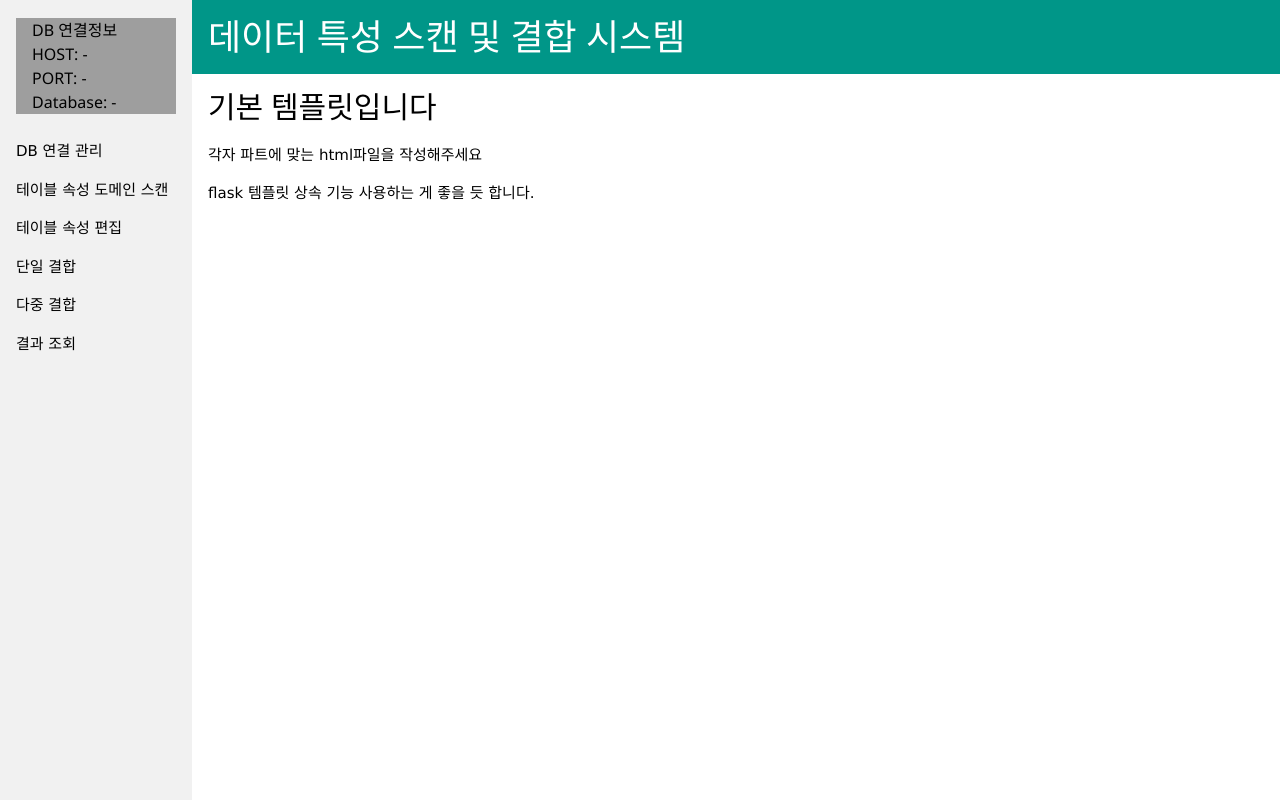
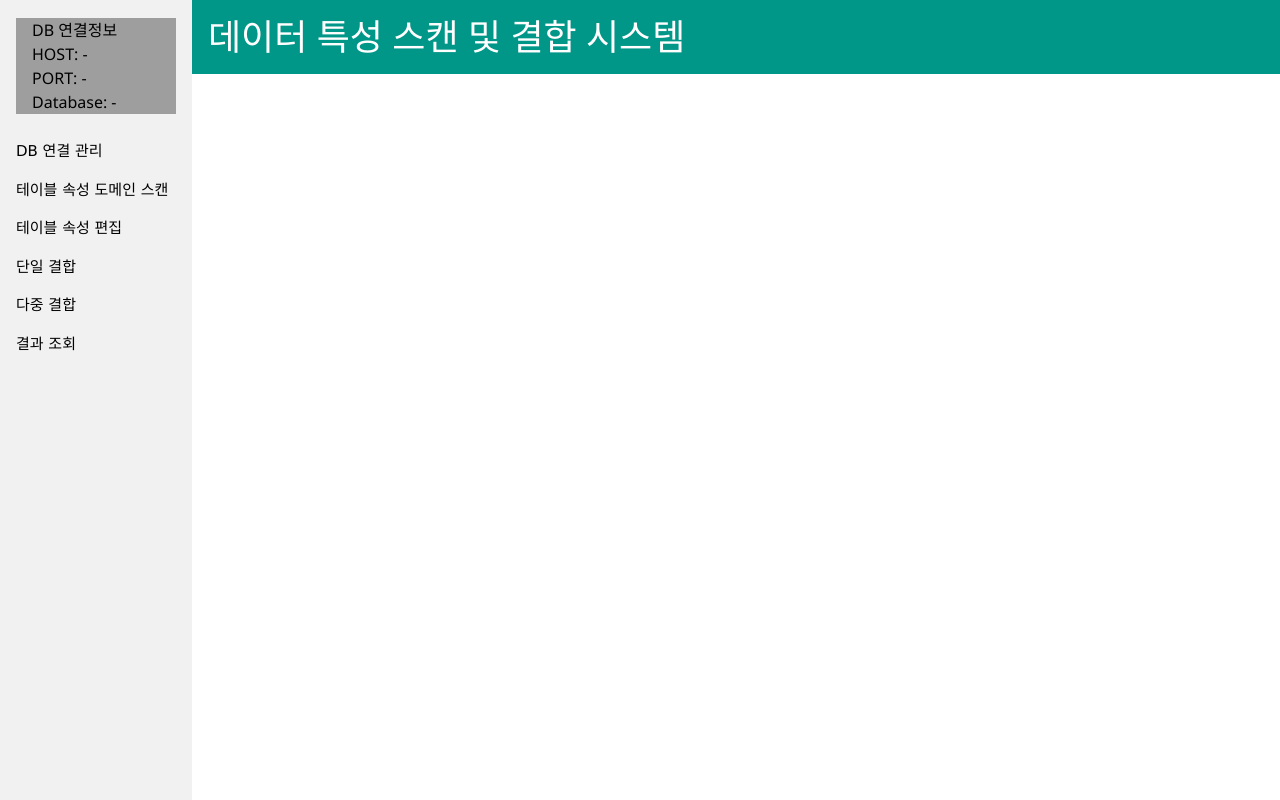
Before and after one commit to Nugu-ai/2022-2-DB-team-project, a Flask app: page / in a window 1280 px wide. Run offline with Flask 2, Linux system fonts and the light colour scheme.

Commit message:
기본 템플릿 수정

```diff
--- a/templates/index.html
+++ b/templates/index.html
@@ -26,13 +26,6 @@
         <div class="w3-container w3-teal">
             <h1>데이터 특성 스캔 및 결합 시스템</h1>
         </div>
-
-        <div class="w3-container">
-            <h2>기본 템플릿입니다</h2>
-            <p>각자 파트에 맞는 html파일을 작성해주세요</p>
-            <p>flask 템플릿 상속 기능 사용하는 게 좋을 듯 합니다.</p>
-        </div>
-
     </div>
     {% block content %}{% endblock %}
     <script>
```
